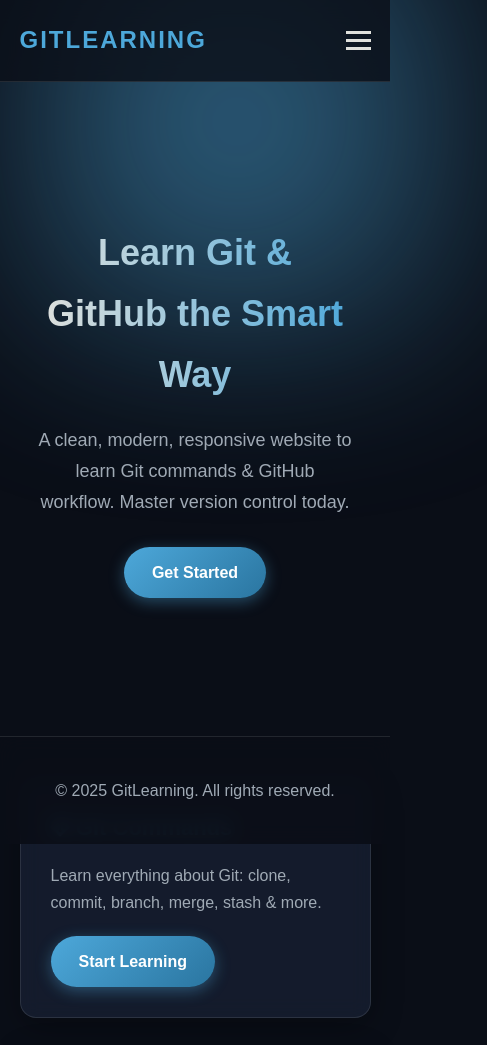
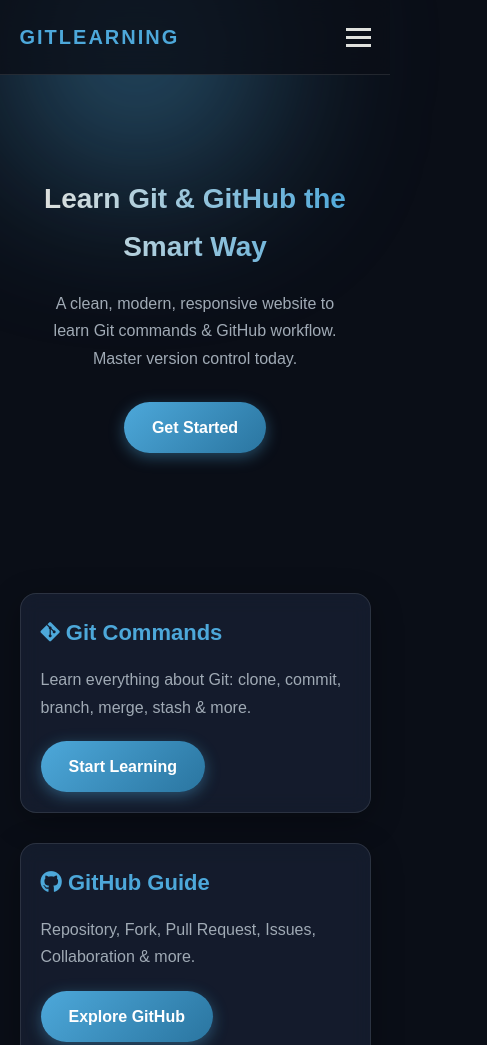
Before and after one commit to sahil02802/htmlcssjswebsite, a plain HTML site: page index.html in a window 390 px wide. Shown: the top 1045 px of the page, 487 px wide, since content can reach past the window. Drawn offline with Linux system fonts and the light colour scheme.

Commit message:
make it responsive for all devices

```diff
--- a/style.css
+++ b/style.css
@@ -31,7 +31,6 @@
   min-height: 100vh;
   display: flex;
   flex-direction: column;
-  padding-bottom: 120px;
 }
 
 /* BACKGROUND BLOBS ----------------------------- */
@@ -180,7 +179,7 @@
 /* GRID SYSTEM ----------------------------- */
 .grid {
   display: grid;
-  grid-template-columns: repeat(auto-fit, minmax(300px, 1fr));
+  grid-template-columns: repeat(auto-fit, minmax(280px, 1fr));
   gap: 30px;
 }
 
@@ -255,16 +254,13 @@
 /* FOOTER ----------------------------- */
 footer {
   text-align: center;
-  padding: 40px;
+  padding: 30px 20px;
   background: rgba(10, 14, 23, 0.9);
-  position: fixed;
-  bottom: 0;
-  left: 0;
   width: 100%;
-  z-index: 100;
   backdrop-filter: blur(10px);
   color: var(--text-muted);
   border-top: 1px solid var(--glass-border);
+  margin-top: auto;
 }
 
 /* ANIMATIONS ----------------------------- */
@@ -287,12 +283,13 @@
     top: 70px;
     right: 0;
     width: 100%;
-    background: rgba(10, 14, 23, 0.95);
+    background: rgba(10, 14, 23, 0.98);
     flex-direction: column;
     align-items: center;
-    padding: 30px 0;
+    padding: 40px 0;
     clip-path: circle(0% at 100% 0);
     transition: clip-path 0.5s ease-in-out;
+    border-bottom: 1px solid var(--glass-border);
   }
 
   nav .nav-links.active {
@@ -303,12 +300,40 @@
     display: flex;
   }
 
+  .hero {
+    padding: 60px 20px;
+  }
+
   .hero h1 {
     font-size: 36px;
   }
 
-  .grid {
-    grid-template-columns: 1fr;
+  .blob1,
+  .blob2 {
+    width: 300px;
+    height: 300px;
+  }
+}
+
+@media (max-width: 480px) {
+  .hero h1 {
+    font-size: 28px;
+  }
+
+  .hero p {
+    font-size: 16px;
+  }
+
+  .section-title {
+    font-size: 26px;
+  }
+
+  .card {
+    padding: 20px;
+  }
+
+  nav .logo {
+    font-size: 20px;
   }
 }
 
```
